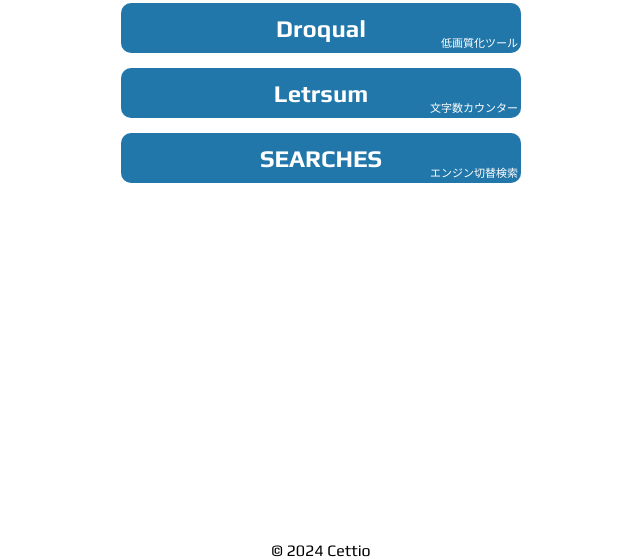
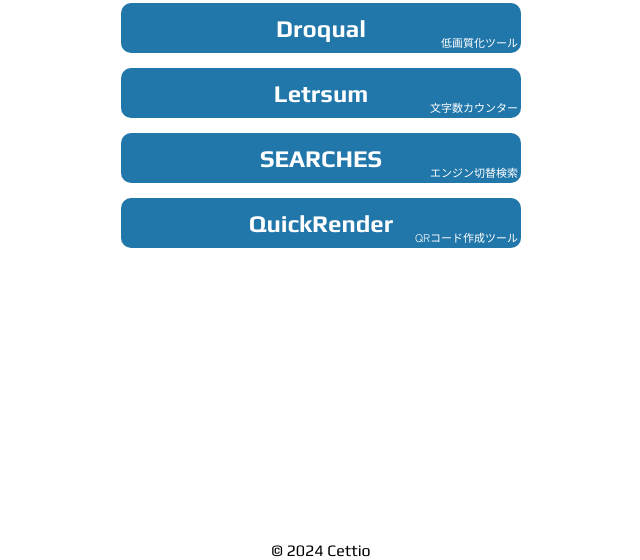
Before and after one commit to cettio/cettio.github.io, a plain HTML site: page index.html in a window 1280 px wide. Shown: the part 240-800 px from the top of the page, without its empty margins (319-959 px from the left). Drawn offline with nearby package versions, Linux system fonts and the light colour scheme.

Commit message:
Update index.html

```diff
--- a/index.html
+++ b/index.html
@@ -62,13 +62,13 @@ _|      _|    _|        _|      _|  _|         _|   _|    _|  _|
             <p class="product_ttl">SEARCHES</p>
             <p class="product_desc">エンジン切替検索</p>
         </a>
+        <a href="qrr" class="product">
+            <p class="product_ttl">QuickRender</p>
+            <p class="product_desc">QRコード作成ツール</p>
+        </a>
         <!-- <a href="fontartz" class="product">
             <p class="product_ttl">Fontartz</p>
             <p class="product_desc">テキスト画像化ツール</p>
-        </a>
-        <a href="quickrender" class="product">
-            <p class="product_ttl">QuickRender</p>
-            <p class="product_desc">低画質化ツール</p>
         </a>
         <a href="imedict" class="product">
             <p class="product_ttl">IME Dict.</p>
```
